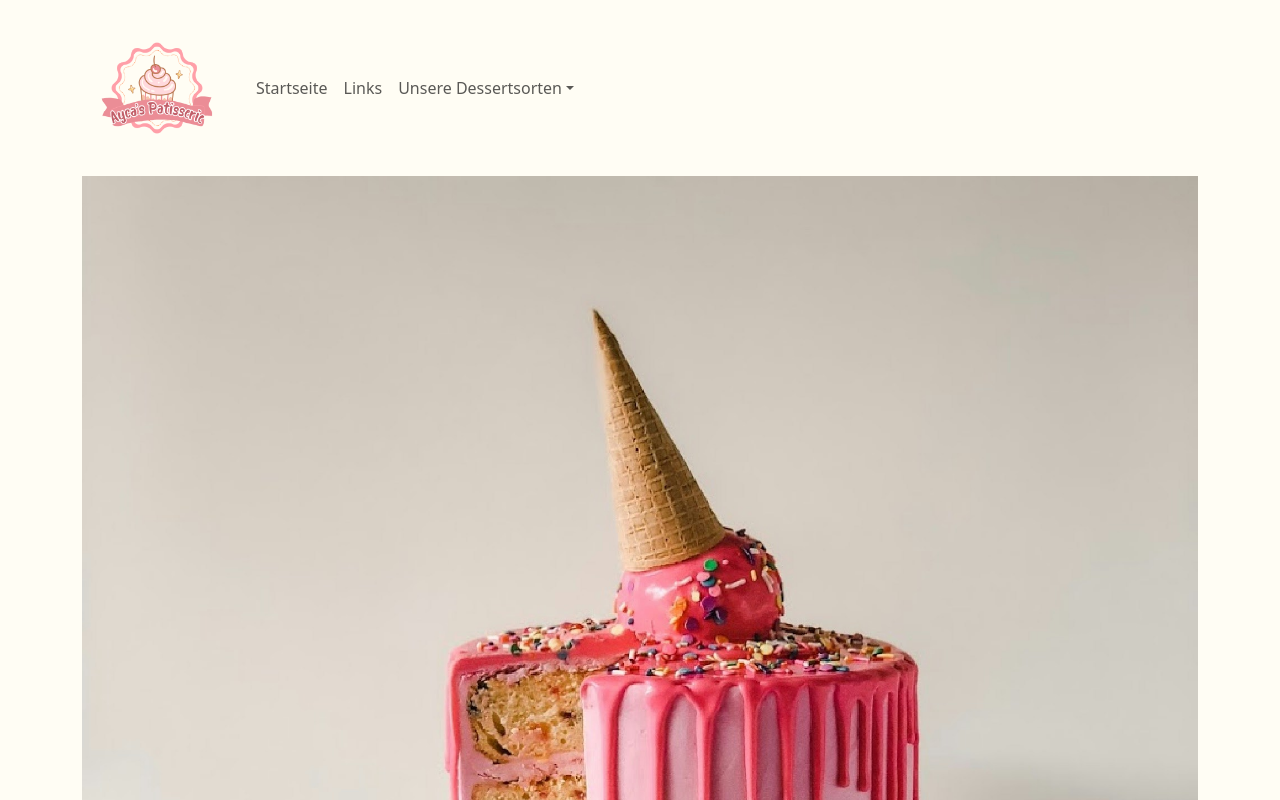
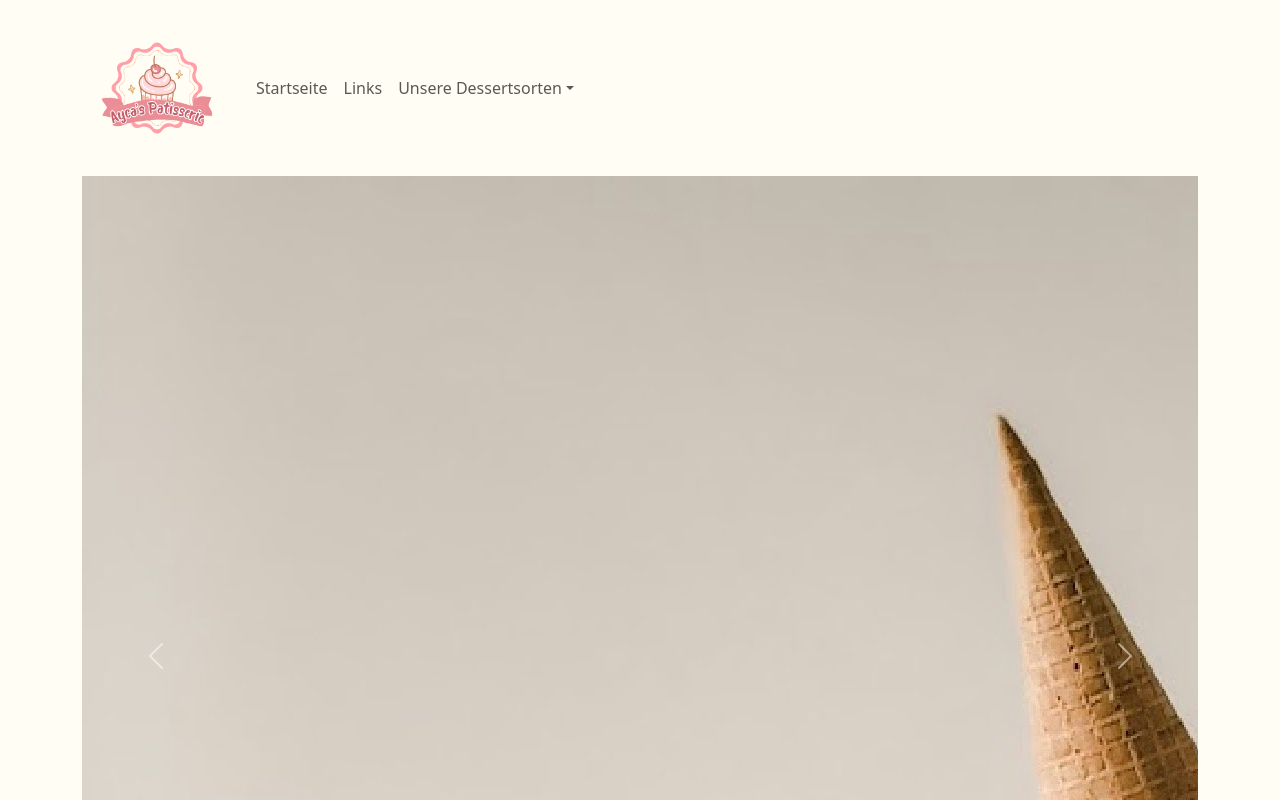
Before and after one commit to Ayca96/Patisserie-Project, a React (Create React App) app in the folder patisserie/: page / in a window 1280 px wide. Shown: the top 800 px of the page. Built offline with nearby package versions, Linux system fonts and the light colour scheme.

Commit message:
"Updated App.css with new styles for carousel and images, and modified App.js and MyCarousel.jsx to apply these styles."

```diff
--- a/patisserie/src/App.css
+++ b/patisserie/src/App.css
@@ -5,6 +5,32 @@
 body{
   background-color: #FFFDF4 !important;
 }
+
+.carousel{
+  height: 60rem!important;
+  /* width: 00px !important; */
+
+}
+
+.images {
+  /* height: 100% !important; */
+  width: auto !important;
+  object-fit: cover !important;
+}
+
+
+
+
+
+
+
+
+
+
+
+
+
+
 
 .menu{
   margin-bottom: 60px;
@@ -34,7 +60,7 @@ body{
   /* border: 2px solid red; */
 
   overflow: hidden;
-  position: relative;
+  /* position: relative; */
   /* margin-bottom: 20px; */
   font-family: 'Sacramento';
   box-shadow: 2px 2px 2px 3px #C66973;
@@ -102,6 +128,7 @@ background-color:#FFD9DD ;
   .footer{
     background-image: url(./image/ari-agustian-aqmUX7eY9pA-unsplash.jpg);
     background-size: cover;
+    background-repeat: no-repeat;
     color: #FFD9DD ;
   }
 
--- a/patisserie/src/App.js
+++ b/patisserie/src/App.js
@@ -21,7 +21,6 @@ function App() {
      <Order/>
      <Footer/>
 
-
     </div>
   );
 }
--- a/patisserie/src/components/MyCarousel.jsx
+++ b/patisserie/src/components/MyCarousel.jsx
@@ -10,23 +10,23 @@ function MyCarousel() {
   return (
     <Container>
     <Row className="g-4 text-center">
-    <Carousel className='mb-5'>
+    <Carousel className='carousel mb-5'>
       <Carousel.Item>
-       <img src={resim3} alt="" className='d-block w-100' carousel/>
+       <img src={resim3} alt="" className='images d-block w-100' carousel/>
         <Carousel.Caption>
           <h3>Herzlich Wilkommen Ayca's Patisserie</h3>
           <p>Unsere Kuchen wurden mit Liebe gemacht.</p>
         </Carousel.Caption>
       </Carousel.Item>
       <Carousel.Item>
-       <img src={resim2} alt="" className='d-block w-100' carousel/>
+       <img src={resim2} alt="" className=' images d-block w-100' carousel/>
         <Carousel.Caption>
           <h3>Herzlich Wilkommen Ayca's Patisserie</h3>
           <p>Unsere Kuchen wurden mit Liebe gemacht.</p>
         </Carousel.Caption>
       </Carousel.Item>
       <Carousel.Item>
-        <img src={resim1} alt="" className='d-block w-100' carousel/>
+        <img src={resim1} alt="" className=' images d-block w-100' carousel/>
         <Carousel.Caption>
           <h3>Herzlich Wilkommen Ayca's Patisserie</h3>
           <p>
```
